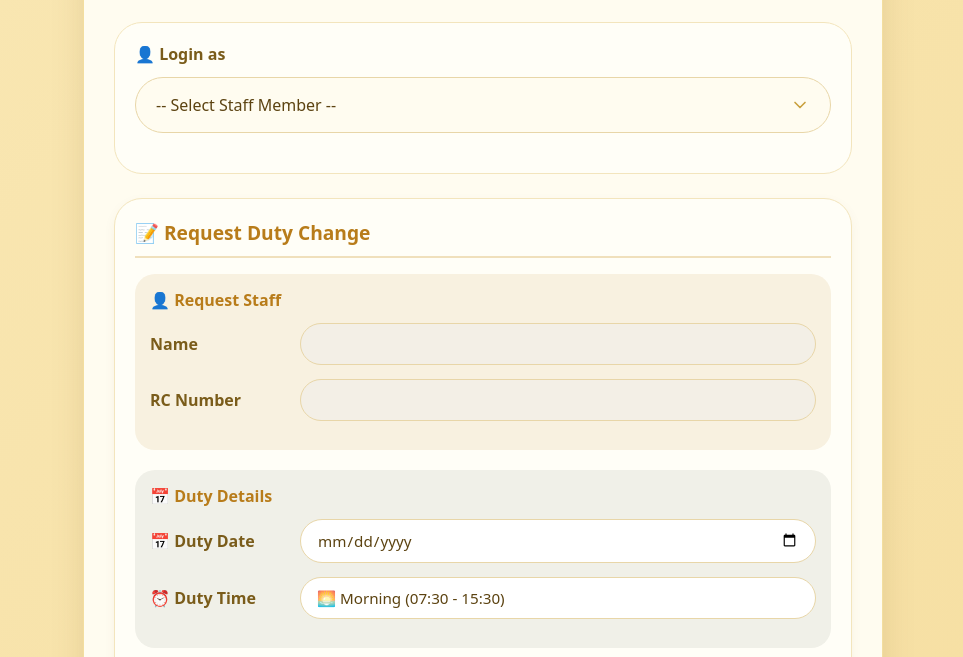
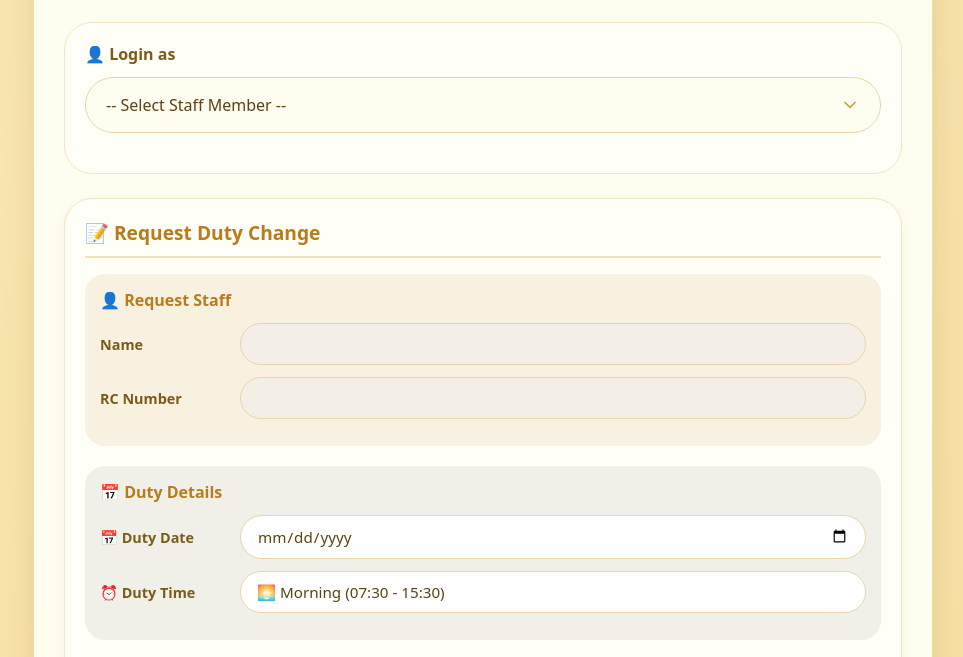
Before and after one commit to tym95959/koveli, a plain HTML site: page dutychange.html in a window 1280 px wide. Shown: the part 122-779 px from the top of the page, without its empty margins (157-1120 px from the left). Drawn offline with Linux system fonts and the light colour scheme; no server answers.

Commit message:
Update CSS styles for layout and input elements

```diff
--- a/css/dutychange.css
+++ b/css/dutychange.css
@@ -13,7 +13,7 @@ body {
 }
 
 .app-card {
-    max-width: 800px;
+    max-width: 900px;
     width: 100%;
     margin: 0 auto;
     background: #fffcf0;
@@ -207,6 +207,11 @@ select {
     background-size: 20px;
 }
 
+input[readonly] {
+    background: #f3efe6 !important;
+    cursor: not-allowed;
+}
+
 .current-user-badge {
     background: #e4bc78;
     color: #5c3e0e;
@@ -236,18 +241,24 @@ select {
     padding-bottom: 10px;
 }
 
+.duty-card h4 {
+    font-size: 1rem;
+    font-weight: 600;
+}
+
 .field-row {
     display: flex;
     flex-wrap: wrap;
     gap: 12px 20px;
-    margin-bottom: 14px;
+    margin-bottom: 12px;
     align-items: center;
 }
 
 .field-row label {
-    min-width: 130px;
+    min-width: 120px;
     font-weight: 600;
     color: #7a5c1a;
+    font-size: 0.9rem;
 }
 
 .field-row input, .field-row select {
@@ -412,6 +423,7 @@ select {
     transition: opacity 0.3s;
     opacity: 0;
     pointer-events: none;
+    text-align: center;
 }
 
 .message-toast.error {
```
